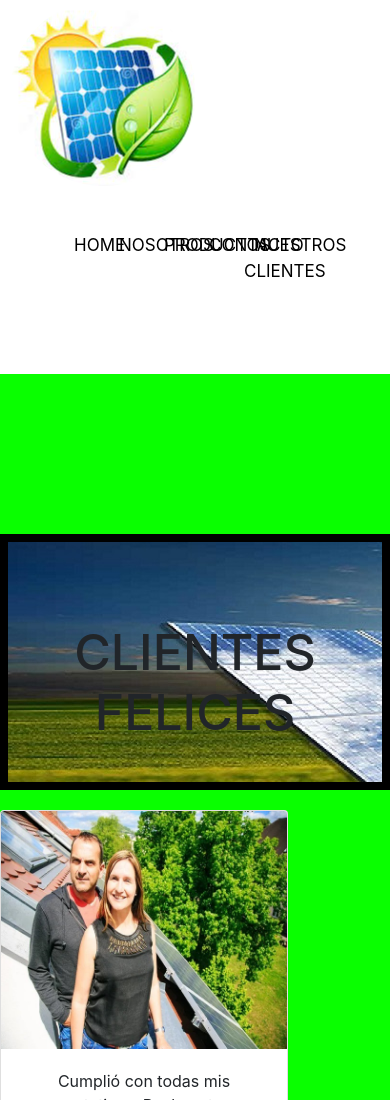
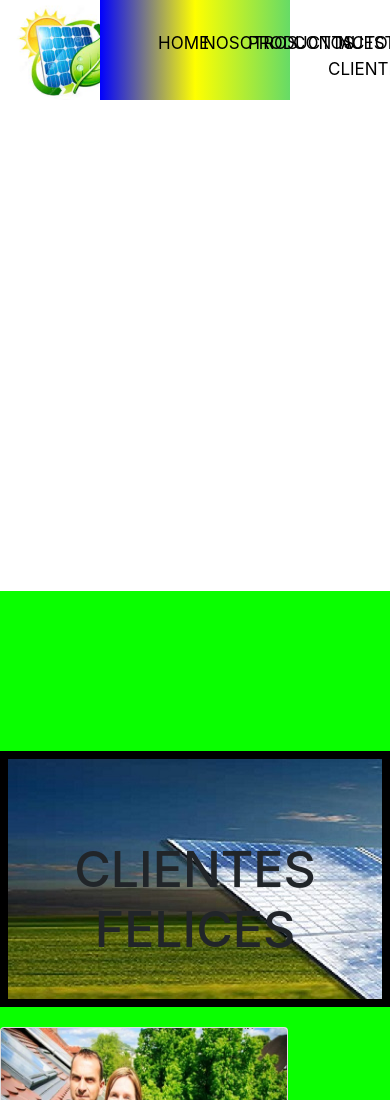
Before and after one commit to DeboEliza/Entrega-de-SASS-II-SEO, a website: page views/nuestrosClientes.html in a window 390 px wide. Shown: the top 1100 px of the page. Drawn offline with nearby package versions, Linux system fonts and the light colour scheme.

Commit message:
modificando

```diff
--- a/scss/_condicionales.scss
+++ b/scss/_condicionales.scss
@@ -16,6 +16,15 @@ header{
         left: 10px;
         padding-left: 5px;
         margin: 10%;}
+
+        .logotipo {
+            margin-bottom: 13cm;
+            width: 50px;
+            height: 50px;
+            margin-top: 0%;
+            margin-left: 5px;
+            transition: all 2s;}
+
 
     li{
       list-style-type:none;
--- a/views/nuestrosClientes.html
+++ b/views/nuestrosClientes.html
@@ -10,13 +10,14 @@
     <meta name="Descripcion" content="Empresa oficial tesla, dedicada a la instalacion y venta de insumos de paneles solares">
     <link rel="stylesheet" href="../css/estilouno.css">
 </head>
-<body class="color">
+<body>
     <!--HEADER  LOGO + NAV-->
     <header>
         <div>
-            <a href="../index.html"><img src="../assets/img/images-logo-redondo.png" alt="logo"> </a>
+            <a href="../index.html"><img src="../assets/img/images-logo-redondo.png" alt="logo" class="logotipo"> </a>
         </div>
-          <nav>
+        <div class="container-fluid">
+          <nav class="nav-menu">
              <ul>
                  <li><a href="../index.html">HOME</a></li>
                  <li><a href="nosotros.html">NOSOTROS</a></li>
```
Also changed, not shown: index.html (+1 -1 lines), views/contacto.html (+2 -2 lines), views/nosotros.html (+2 -2 lines), views/productos.html (+1 -1 lines), css/estilouno.css.
